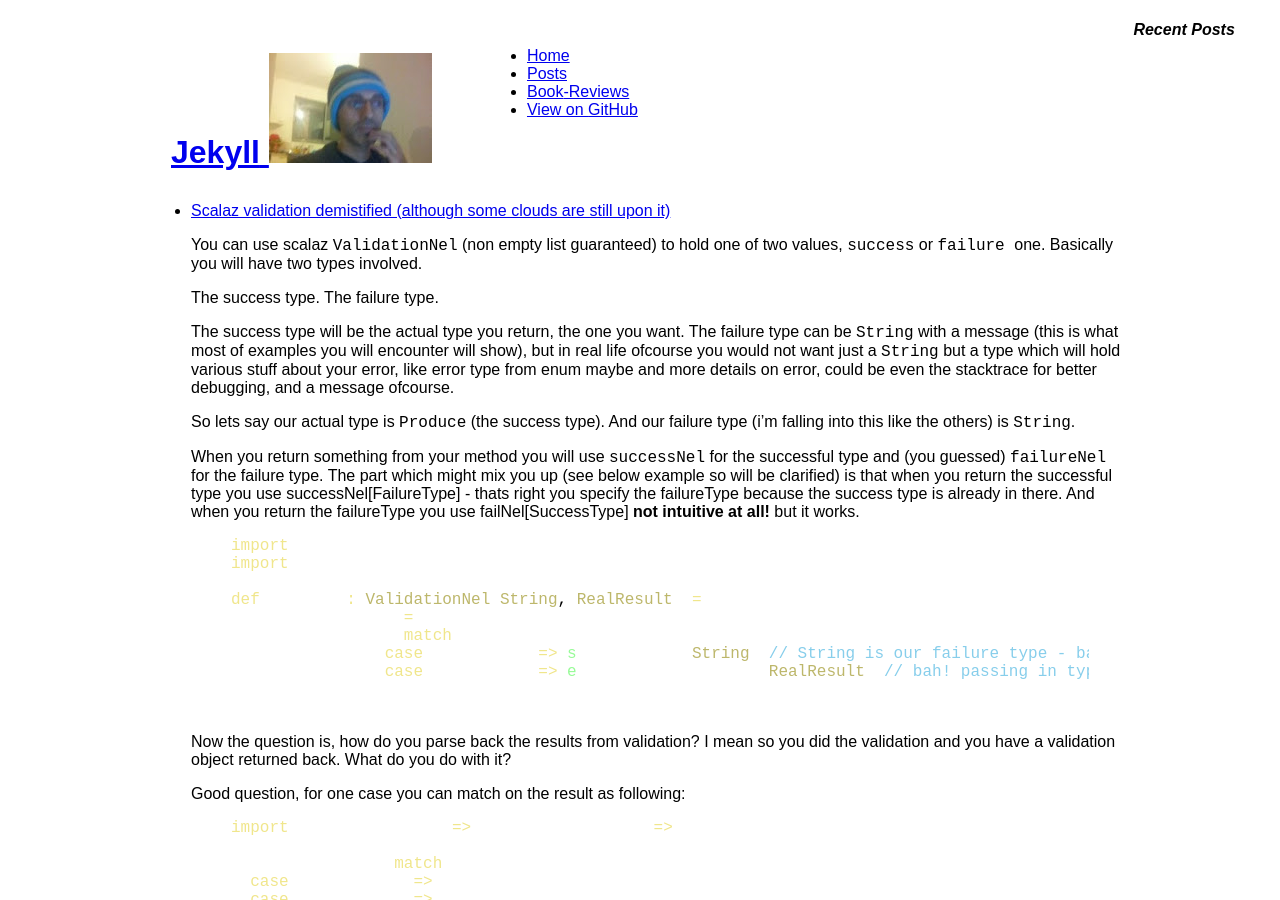
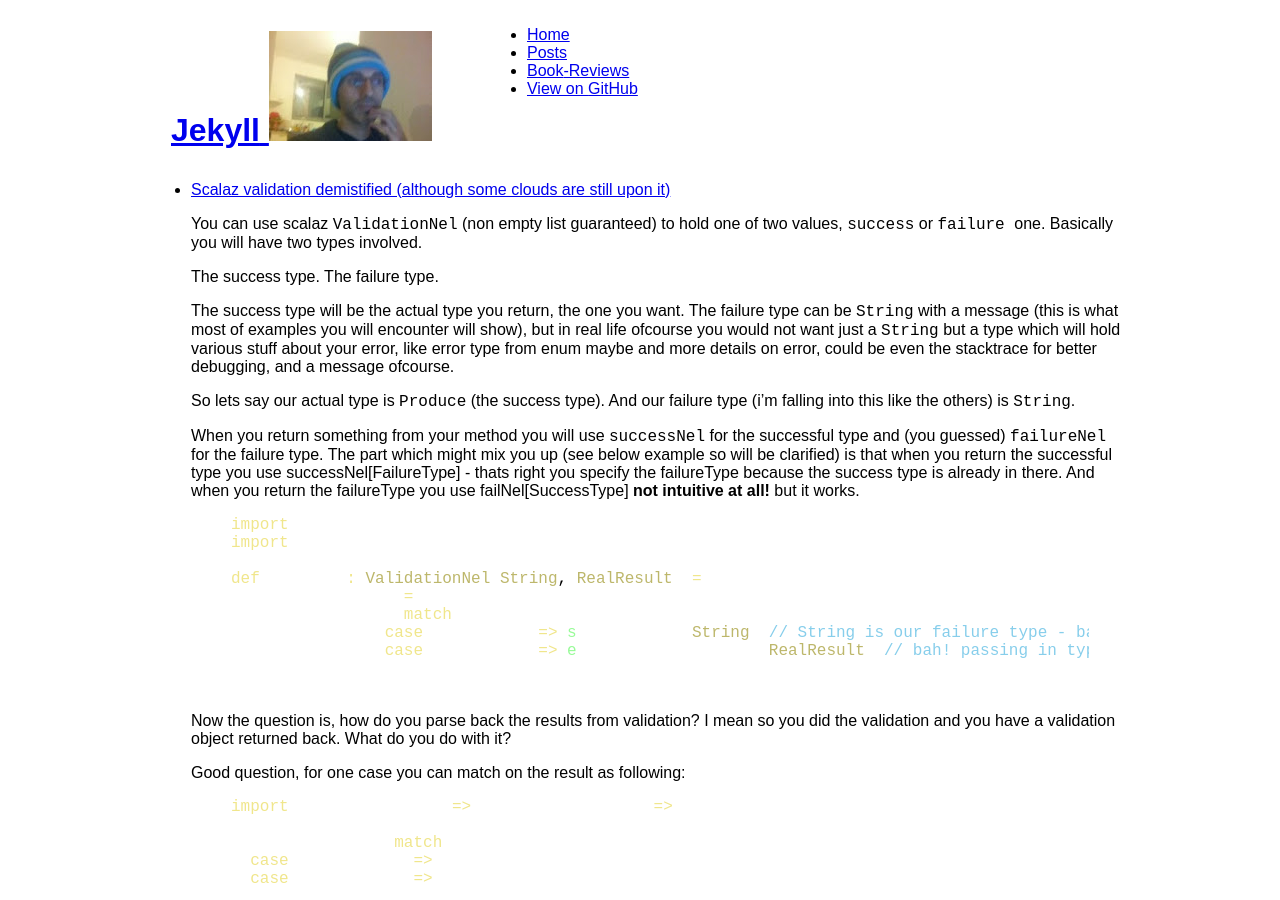
Before and after one commit to tomer-ben-david-archive/tomer-ben-david-archive.github.io, a Jekyll site: the page built from index.html, in a window 1280 px wide and 900 px high. Built offline with Jekyll 4.4.1, drawn with Linux system fonts in a browser that asks for light colours.

```diff
--- a/index.html
+++ b/index.html
@@ -4,13 +4,6 @@
 overview: true
 ---
 
-<section class="quickstart">
-    <p>
-      <div class="unit golden-small center-on-mobiles">
-        <h4><em>&nbsp;Recent Posts</em></h4>
-      </div>
-    </p>
-</section>
 <section class="features">
   <div class="grid">
     <p>
@@ -57,4 +50,11 @@
     <div class="clear"></div>
   </div>
 </section>
+<section class="quickstart">
+    <p>
+      <div class="unit golden-small center-on-mobiles">
+        <h4><em>&nbsp;Recent Posts</em></h4>
+      </div>
+    </p>
+</section>
 -->
```
